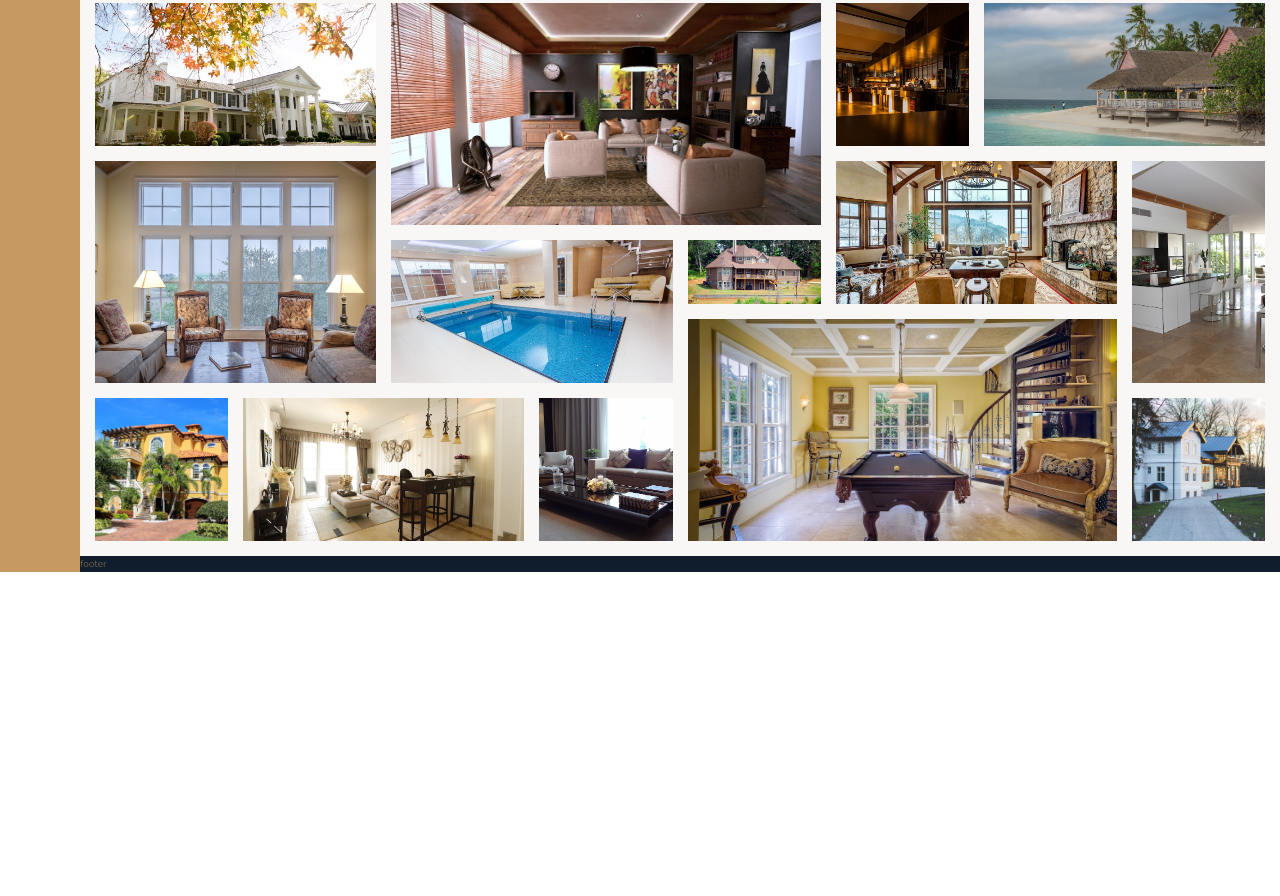
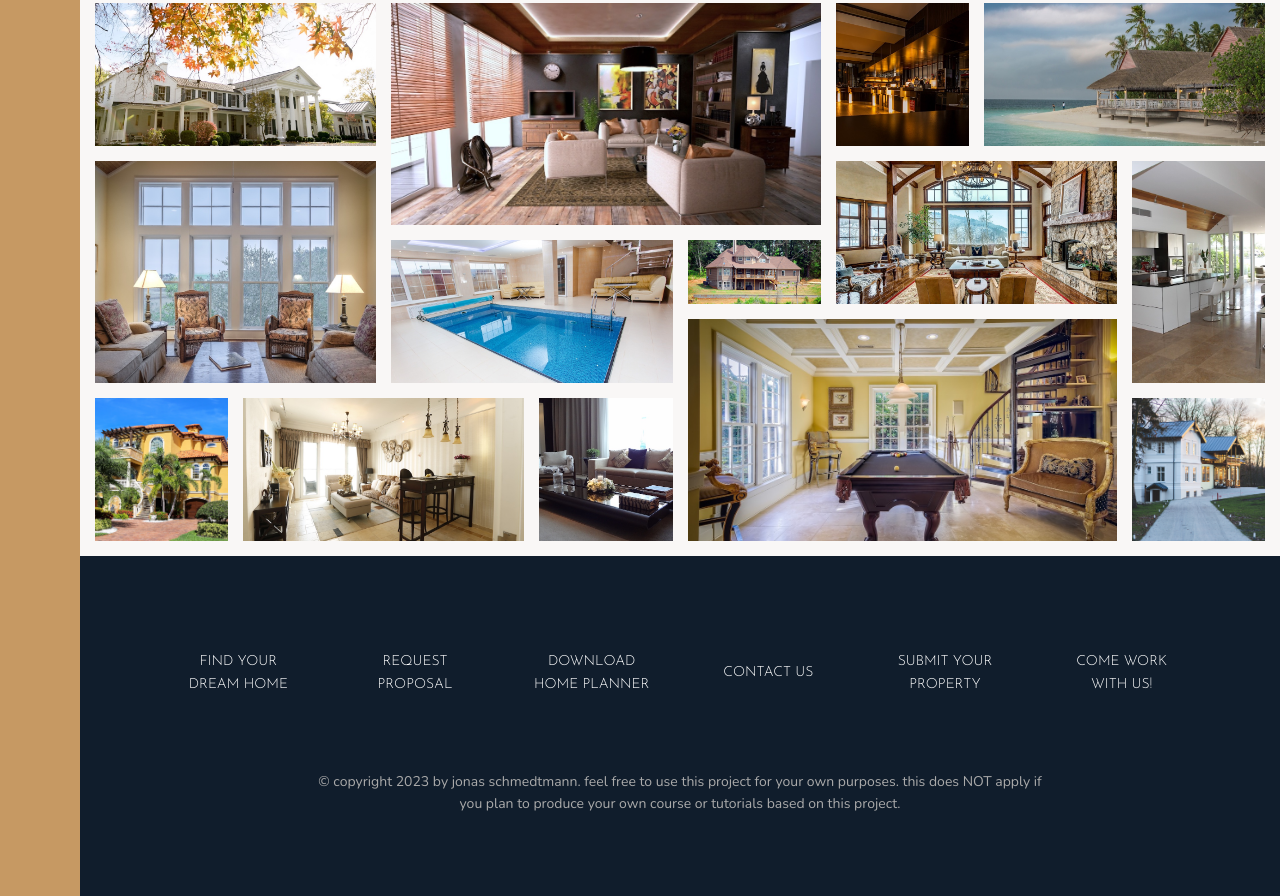
Before and after one commit to Amir-shz/sass_P3, a website: page index.html in a window 1280 px wide. Shown: the part 3084-3980 px from the top of the page. Before the commit the page ends 3656 px from the top, so only its background shows below. Drawn offline with nearby package versions, Linux system fonts and the light colour scheme.

Commit message:
after footer section

```diff
--- a/index.html
+++ b/index.html
@@ -418,6 +418,33 @@
                 />
             </figure>
         </section>
-        <footer class="footer">footer</footer>
+        <footer class="footer">
+            <ul class="nav">
+                <li class="nav__item">
+                    <a href="#" class="nav__link">Find your dream home</a>
+                </li>
+                <li class="nav__item">
+                    <a href="#" class="nav__link">Request proposal</a>
+                </li>
+                <li class="nav__item">
+                    <a href="#" class="nav__link">Download home planner</a>
+                </li>
+                <li class="nav__item">
+                    <a href="#" class="nav__link">Contact us</a>
+                </li>
+                <li class="nav__item">
+                    <a href="#" class="nav__link">Submit your property</a>
+                </li>
+                <li class="nav__item">
+                    <a href="#" class="nav__link">Come work with us!</a>
+                </li>
+            </ul>
+            <p class="copyright">
+                &copy; copyright 2023 by jonas schmedtmann. feel free to use
+                this project for your own purposes. this does NOT apply if you
+                plan to produce your own course or tutorials based on this
+                project.
+            </p>
+        </footer>
     </body>
 </html>
--- a/sass/_footer.scss
+++ b/sass/_footer.scss
@@ -1,4 +1,42 @@
 .footer {
     background-color: $color-secondary;
     grid-column: full-start / full-end;
+    padding: 8rem;
 }
+
+.nav {
+    list-style: none;
+    display: grid;
+    grid-template-columns: repeat(auto-fit, minmax(15rem, 1fr));
+    gap: 2rem;
+    align-items: center;
+
+    &__link:link,
+    &__link:visited {
+        font-size: 1.4rem;
+        color: #fff;
+        text-decoration: none;
+        font-family: $font-display;
+        text-transform: uppercase;
+        text-align: center;
+        padding: 1.5rem;
+        display: block;
+        transition: all 0.2s;
+    }
+
+    &__link:hover,
+    &__link:active {
+        background-color: rgba(#fff, 0.05);
+        transform: translateY(-3px);
+    }
+}
+
+.copyright {
+    font-size: 1.4rem;
+    color: $color-grey-light-2;
+    margin-top: 6rem;
+    margin-left: auto;
+    margin-right: auto;
+    text-align: center;
+    width: 70%;
+}
```
Also changed, not shown: css/style.css.
